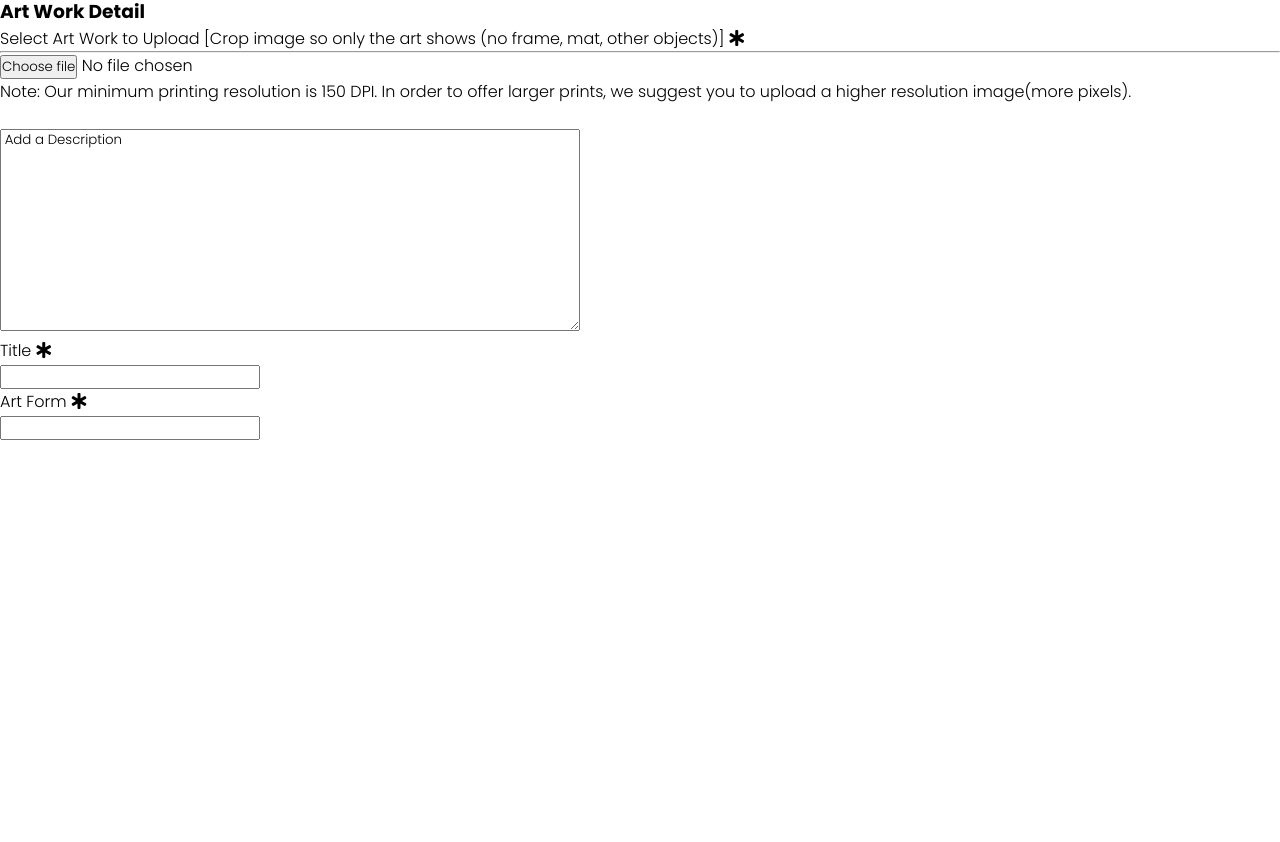
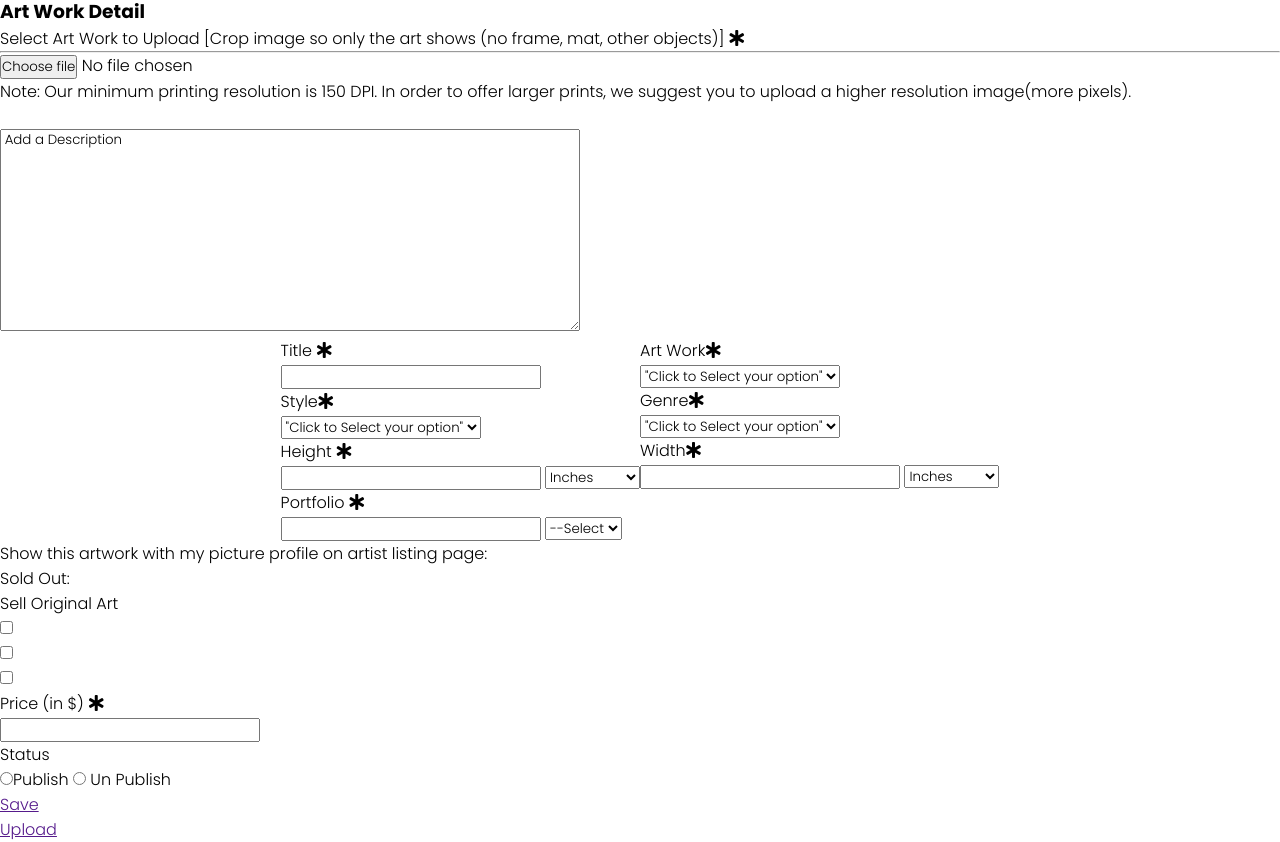
Before and after one commit to fssa-batch3/santhanam.mariappan__web_project, a plain HTML site: page pages/artist.html in a window 1280 px wide. Shown: the part 225-1067 px from the top of the page. Before the commit the page ends 800 px from the top, so only its background shows below. Drawn offline with Linux system fonts and the light colour scheme; a web font is replaced by a local one.

Commit message:
add flex

```diff
--- a/asset/css/artist.css
+++ b/asset/css/artist.css
@@ -72,3 +72,12 @@ header{
   .nav1 li:hover::after{
     width: 100%;
   }
+
+  .empty{
+    display: flex;
+    justify-content: center;
+  }
+
+  .allover{
+    background-color:black;
+  }
--- a/pages/artist.html
+++ b/pages/artist.html
@@ -1,5 +1,6 @@
 <!DOCTYPE html>
 <html lang="en">
+
 <head>
     <meta charset="UTF-8">
     <meta http-equiv="X-UA-Compatible" content="IE=edge">
@@ -11,14 +12,20 @@
     <link rel="preconnect" href="https://fonts.gstatic.com" crossorigin>
     <link href="https://fonts.googleapis.com/css2?family=Poppins:wght@700&family=Rubik+Microbe&display=swap"
         rel="stylesheet">
-        <link rel="preconnect" href="https://fonts.googleapis.com"><link rel="preconnect" href="https://fonts.gstatic.com" crossorigin><link href="https://fonts.googleapis.com/css2?family=Poppins:wght@300&display=swap" rel="stylesheet">
-        <link rel="stylesheet" href="https://cdnjs.cloudflare.com/ajax/libs/font-awesome/6.2.1/css/all.min.css" integrity="sha512-MV7K8+y+gLIBoVD59lQIYicR65iaqukzvf/nwasF0nqhPay5w/9lJmVM2hMDcnK1OnMGCdVK+iQrJ7lzPJQd1w==" crossorigin="anonymous" referrerpolicy="no-referrer" />
+    <link rel="preconnect" href="https://fonts.googleapis.com">
+    <link rel="preconnect" href="https://fonts.gstatic.com" crossorigin>
+    <link href="https://fonts.googleapis.com/css2?family=Poppins:wght@300&display=swap" rel="stylesheet">
+    <link rel="stylesheet" href="https://cdnjs.cloudflare.com/ajax/libs/font-awesome/6.2.1/css/all.min.css"
+        integrity="sha512-MV7K8+y+gLIBoVD59lQIYicR65iaqukzvf/nwasF0nqhPay5w/9lJmVM2hMDcnK1OnMGCdVK+iQrJ7lzPJQd1w=="
+        crossorigin="anonymous" referrerpolicy="no-referrer" />
 
 </head>
 
 
 <body>
     <header>
+
+
         <div class="header">
             <div class="head1">
                 <img src="../asset/images/logo1.png" width="200px" alt="">
@@ -48,7 +55,7 @@
      <div class="main">
         <h1>Add your art Work</h1>
         <!-- <i id="star" class="fa-solid fa-star-of-life"></i -->
-    <p>Home	&#62;	&#62; Artist Login  &#62;&#62; Upload your Arts</p>
+        <p>Home &#62; &#62; Artist Login &#62;&#62; Upload your Arts</p>
 
       </div>
 
@@ -56,24 +63,142 @@
         <h3>Art Work Detail</h3>
 
         <p>
-        Select Art Work to Upload [Crop image so only the art shows (no frame, mat, other objects)]  <i id="star" class="fa-solid fa-star-of-life"></i>	 </p>
+            Select Art Work to Upload [Crop image so only the art shows (no frame, mat, other objects)] <i id="star"
+                class="fa-solid fa-star-of-life"></i> </p>
         <hr>
         <button>Choose file</button> No file chosen
 
-       <span>   <p>Note: Our minimum printing resolution is 150 DPI. In order to offer larger prints, we suggest you to upload a higher resolution image(more pixels).</p> </span>
+        <span>
+            <p>Note: Our minimum printing resolution is 150 DPI. In order to offer larger prints, we suggest you to
+                upload a higher resolution image(more pixels).</p>
+        </span>
         <br>
         <textarea rows="10" cols="50" name="comment" form="usrform"> Add a Description</textarea>
       </div>
 
         <div class="empty">
-    <div class="content">
-        <p>Title  <i id="star" class="fa-solid fa-star-of-life"></i></p>
-        <input type="text"  id="text">
+
+
+        <!-- <div class="content1">
+        <p>
+            Art Form <i id="star" class="fa-solid fa-star-of-life"></i> </p>
+                <select name="country" id="country" >
+                <option  selected="selected">  "Click to Select your option"</option>
+                    <option>Illustration</option>
+                    <option >Fiber Art</option>
+                    <option >Animation</option>
+                    <option >Plastic art</option>
+     </div> -->
+
+        <div class="content0">
+
+            <div class="content1">
+                <p>Title <i id="star" class="fa-solid fa-star-of-life"></i></p>
+                <input type="text" id="text">
+                <p>
+                    Style<i id="star" class="fa-solid fa-star-of-life"></i> </p>
+                <select name="country" id="country">
+                    <option selected="selected"> "Click to Select your option"</option>
+                    <option>Pop Art</option>
+                    <option>Street Art</option>
+                    <option>Realism</option>
+                </select>
+
+                <div class="content2">
+
+                    <p>Height <i id="rock" class="fa-solid fa-star-of-life"></i></p>
+                    <input type="number">
+                    <select name="country" id="inch">
+                        <option selected="selected">Inches</option>
+                        <option>centimeter</option>
+                        <option>Feer</option>
+                    </select>
                 </div>
+
+                <div class="content3">
+                    <p>Portfolio <i id="rock" class="fa-solid fa-star-of-life"></i></p>
+                    <input type="number">
+                    <select name="country" id="inch">
+                        <option selected="selected">--Select</option>
+                    </select>
+
+                </div>
+
+            </div>
+        </div>
+
+
+        <div class="empty1">
+
             <div class="content1">
+                <p>Art Work<i id="star" class="fa-solid fa-star-of-life"></i></p>
+                <select name="Art" id="text">
+                    <option selected="selected"> "Click to Select your option"</option>
+                    <option>Canvas</option>
+                    <option>Water colour</option>
+                    <option>Realism</option>
+                    <option> Hyper Realism</option>
+                </select>
                 <p>
-            Art Form <i id="star" class="fa-solid fa-star-of-life"></i></p>
-            <input type="text" id="text">
+                    Genre<i id="star" class="fa-solid fa-star-of-life"></i> </p>
+                <select name="country" id="country">
+                    <option selected="selected"> "Click to Select your option"</option>
+                    <option>Pop Art</option>
+                    <option>Street Art</option>
+                    <option>Realism</option>
+                </select>
+
+                <div class="content2">
+
+                    <p>Width<i id="rock" class="fa-solid fa-star-of-life"></i></p>
+                    <input type="number">
+                    <select name="country" id="inch">
+                        <option selected="selected">Inches</option>
+                        <option>centimeter</option>
+                        <option>Feer</option>
+                    </select>
+                </div>
+
+
+
+            </div>
+
+        </div>
+
+      </div>
+
+      <div class="bottom">
+
+        <div class="bottom1">
+            <p>Show this artwork with my picture profile on artist listing page:</p>
+            <p>Sold Out:</p>
+            <p>Sell Original Art
+        </div>
+
+        <div class="bottom2">
+            <input type="checkbox">
+            <br>
+            <input type="checkbox">
+            <br>
+            <input type="checkbox">
+        </div>
+
+        <p>Price (in $) <i id="rock" class="fa-solid fa-star-of-life"></i></p>
+        <input type="text" id="last">
+
+        <p>Status</p>
+        <input type="radio">Publish
+        <input type="radio"> Un Publish
+      </div>
+
+      <div class="atlast">
+        <div class="atlast1">
+            <a href="">Save</a>
+        </div>
+
+        <div class="atlast2">
+            <a href="">Upload</a>
+        </div>
       </div>
 
 </div>
@@ -82,4 +207,5 @@
 
 
 </body>
+
 </html>
```
Lines whose indentation alone changed are shown as unchanged.
